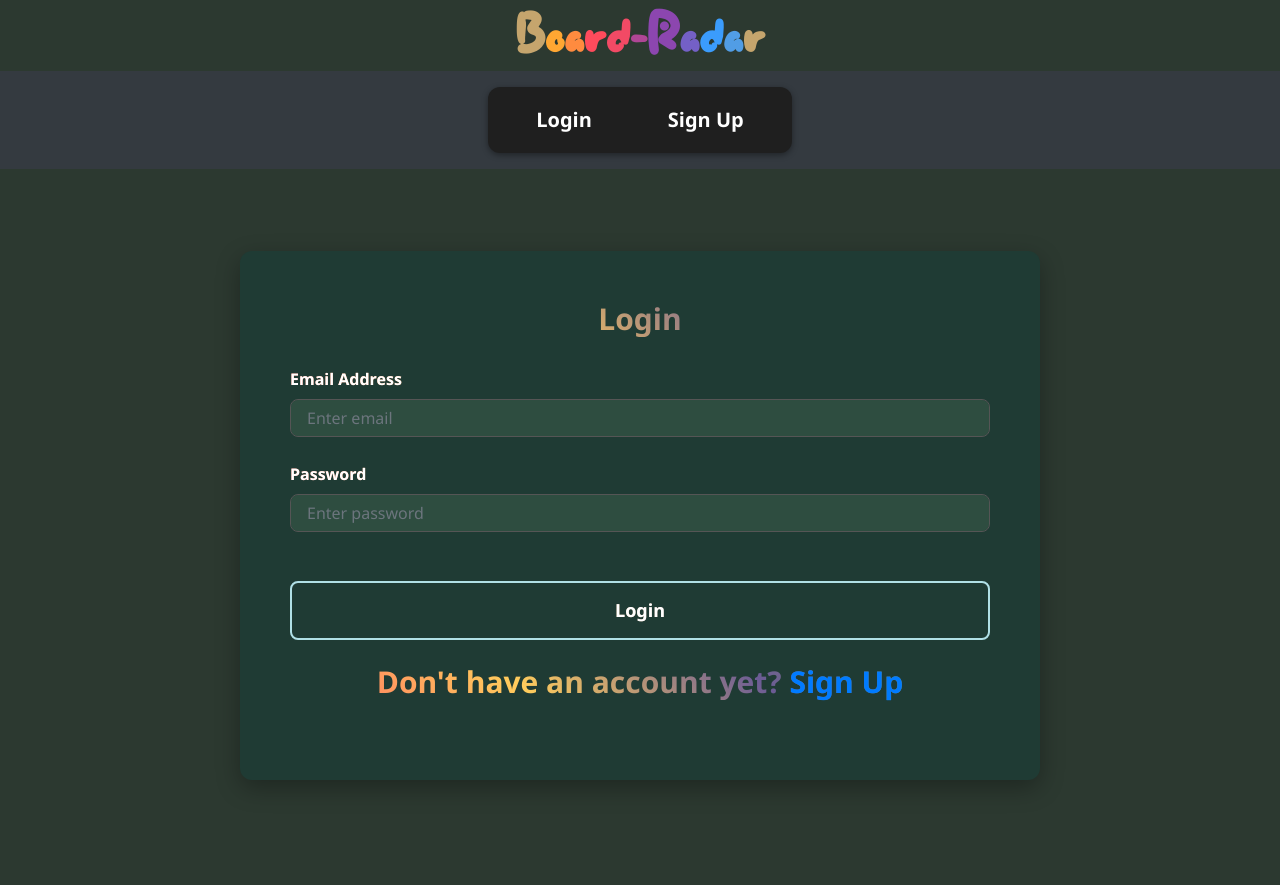
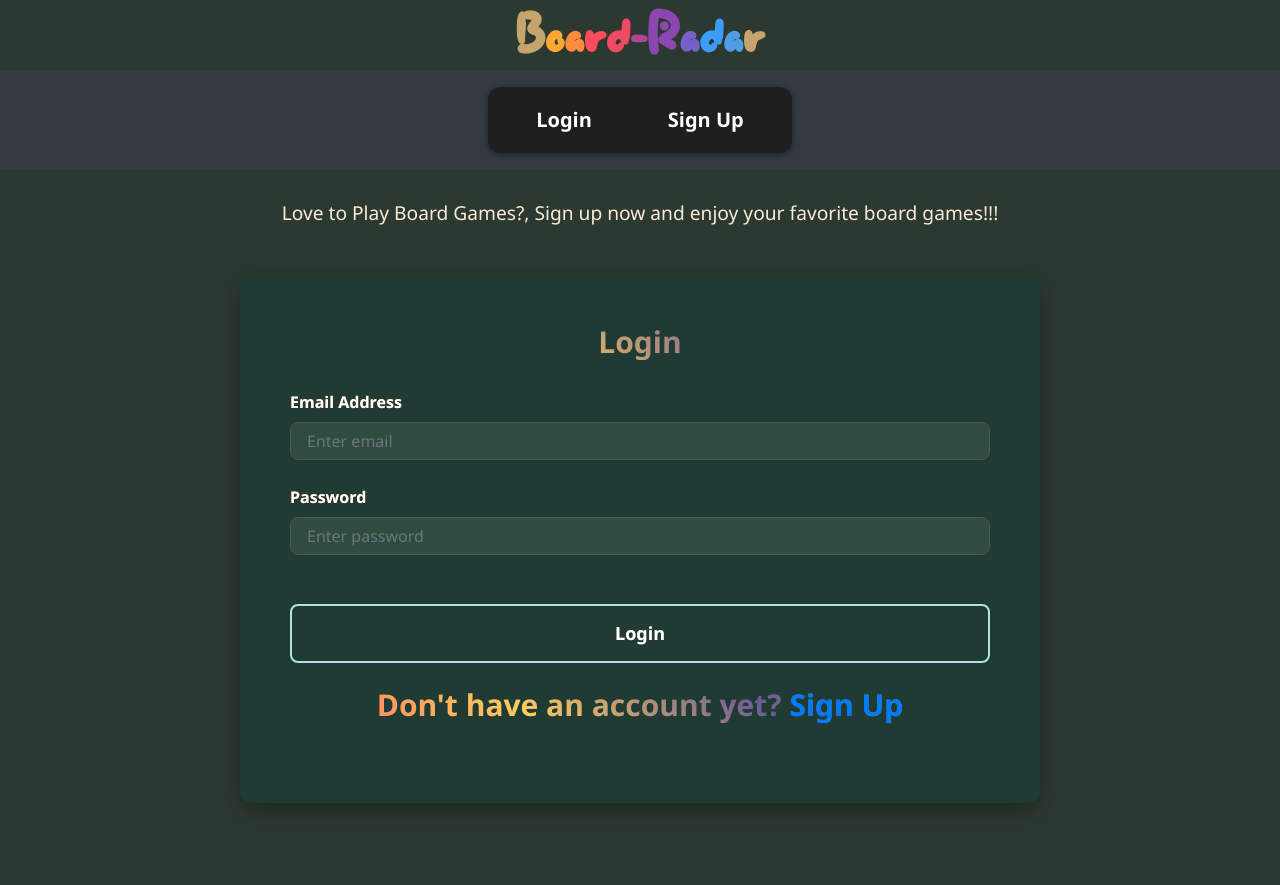
Before and after one commit to Kamar1805/BR, a Flask app: page /login in a window 1280 px wide. Shown: the part 271-1156 px from the top of the page. Before the commit the page ends 1053 px from the top, so only its background shows below. Run offline with Flask 3, Linux system fonts and the light colour scheme; some libraries are stand-ins or nearby versions.

Commit message:
Updated homepage

```diff
--- a/website/templates/base.html
+++ b/website/templates/base.html
@@ -14,6 +14,8 @@
       crossorigin="anonymous"
     />
     <link rel="stylesheet" href="{{ url_for('static', filename='style.css') }}">
+    <link rel="icon" type="image/png" href="{{ url_for('static', filename='favicon.png') }}">
+
 
     <title>{% block title %}Home{% endblock %}</title>
 </head>
--- a/website/templates/login.html
+++ b/website/templates/login.html
@@ -3,13 +3,14 @@
 <head>
   <meta charset="UTF-8">
   <meta name="viewport" content="width=device-width, initial-scale=1.0">
-  <title>Document</title>
+  <title>Login Page</title>
 </head>
 <body class="no-footer">
   {% extends "base.html" %}
 {% block title %}Login Page{% endblock %}
 
 {% block content %}
+<h1 style="color: antiquewhite; font-size: 120%; text-align: center;"> Love to Play Board Games?, Sign up now and enjoy your favorite board games!!!</h1>
 <form id="login-form" method="POST">
     <h3 align="center">Login </h3>
     <div class="form-group">
```
Also changed, not shown: website/static/images/favicon.ico (added), website/views.py (line endings or trailing spaces), 3 other files.
